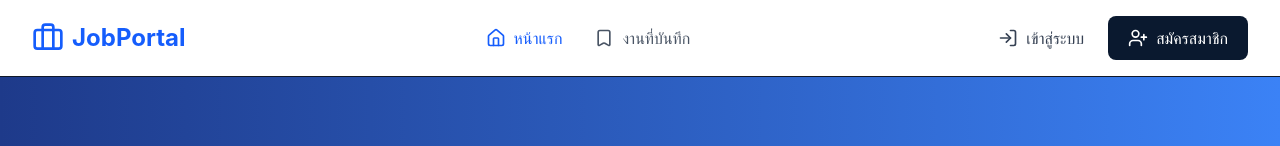
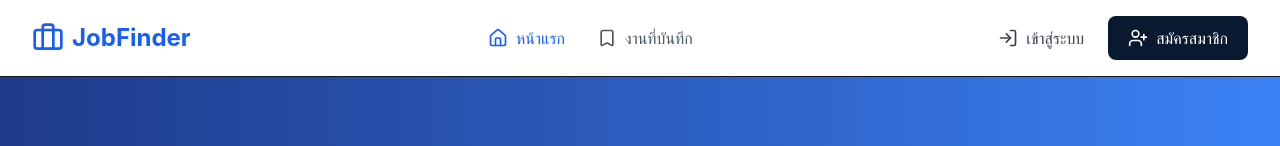
Before and after one commit to it66070258/Client-Side-Project, a React (Vite) app in the folder job-finder/: page / in a window 1280 px wide. Shown: the top 146 px of the page. Built offline with nearby package versions, Linux system fonts and the light colour scheme; the HTML template or start-up script is replaced by a standard one.

Commit message:
jobfinder

```diff
--- a/job-finder/src/components/Navbar.jsx
+++ b/job-finder/src/components/Navbar.jsx
@@ -54,7 +54,7 @@ export default function Navbar() {
         className="flex items-center space-x-2 text-blue-600 font-bold text-2xl"
       >
         <Briefcase className="w-8 h-8" />
-        <span>JobPortal</span>
+        <span>JobFinder</span>
       </Link>
 
       {/* เมนูนำทางตรงกลาง (แสดงเฉพาะจอขนาดกลางขึ้นไป) */}
```
